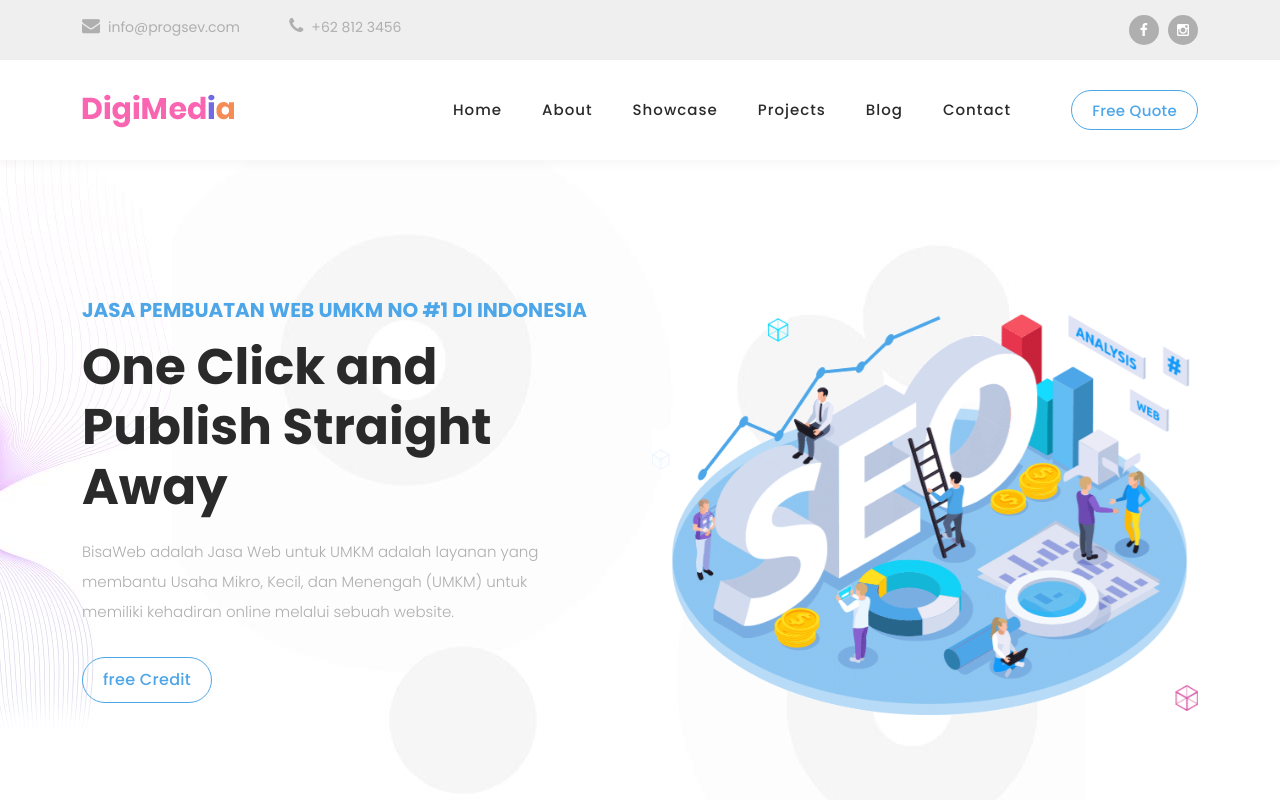
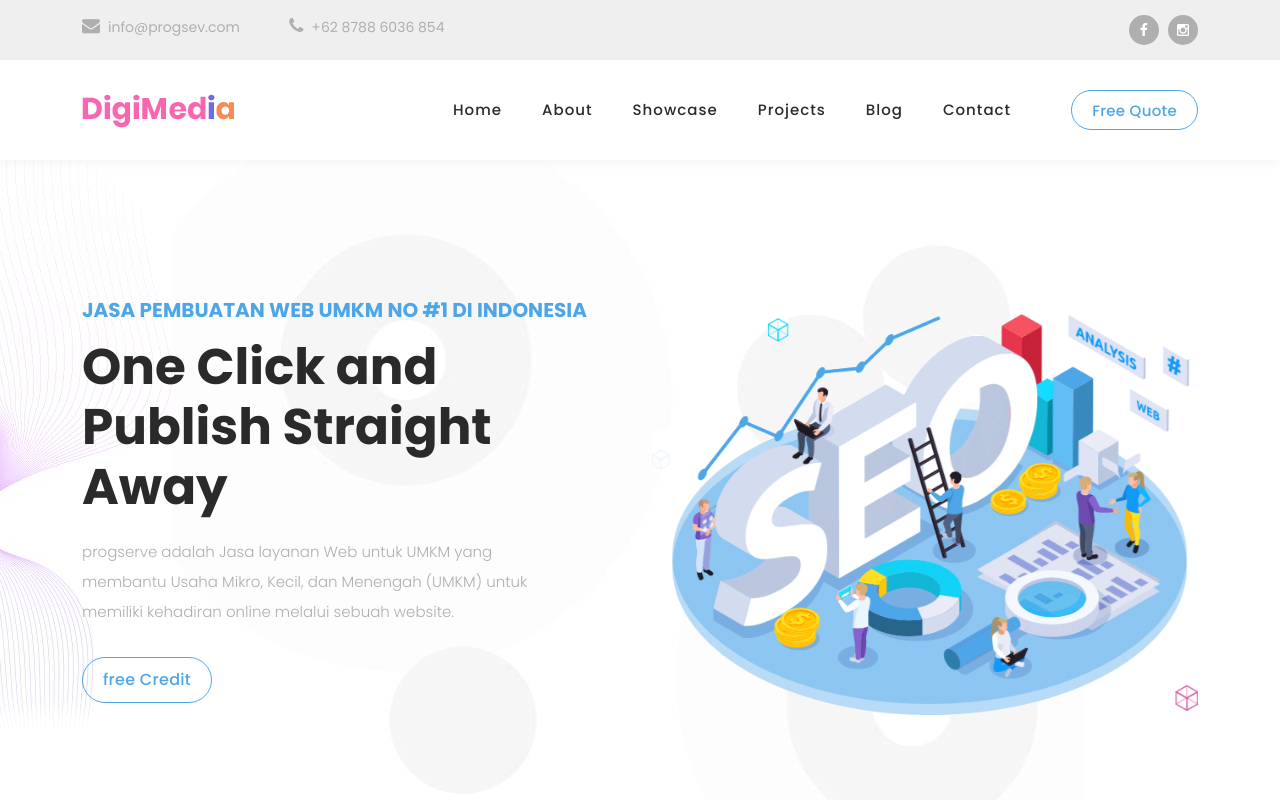
Before and after one commit to Hasbullah-sd/progserve, a plain HTML site: page index.html in a window 1280 px wide. Shown: the top 800 px of the page. Drawn offline with Linux system fonts and the light colour scheme.

Commit message:
Update index.html

```diff
--- a/index.html
+++ b/index.html
@@ -58,7 +58,7 @@ https://templatemo.com/tm-568-digimedia
                 <a href="#"><i class="fa fa-envelope"></i>info@progsev.com</a>
               </li>
               <li>
-                <a href="#"><i class="fa fa-phone"></i>+62 812 3456</a>
+                <a href="#"><i class="fa fa-phone"></i>+62 8788 6036 854</a>
               </li>
             </ul>
           </div>
@@ -146,7 +146,7 @@ https://templatemo.com/tm-568-digimedia
                       <h6>Jasa Pembuatan Web UMKM no #1 di Indonesia</h6>
                       <h2>One Click and Publish Straight Away</h2>
                       <p>
-                        BisaWeb adalah Jasa Web untuk UMKM adalah layanan yang
+                        progserve adalah Jasa layanan Web untuk UMKM yang
                         membantu Usaha Mikro, Kecil, dan Menengah (UMKM) untuk
                         memiliki kehadiran online melalui sebuah website.
                       </p>
```
